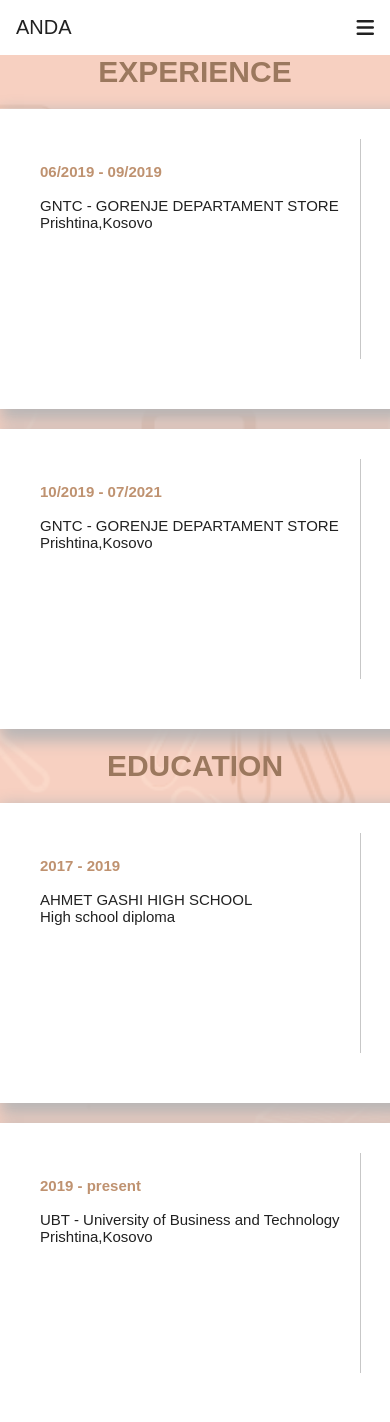
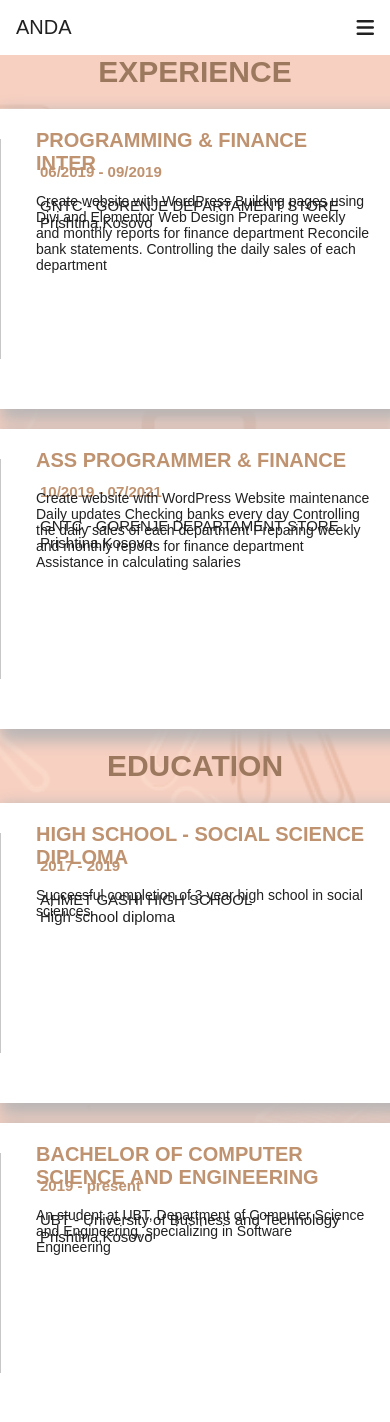
Before and after one commit to andakadriu/Myportfolio, a PHP site: page /resume.php in a window 390 px wide; the page is wider, and only the part inside the window is pictured. Shown: the top 1422 px of that part. Run offline with PHP 8.4, Linux system fonts and the light colour scheme.

Commit message:
css update

```diff
--- a/css/style.css
+++ b/css/style.css
@@ -238,10 +238,9 @@
 
 /*resume page css*/
 
-.clearfix{
-    clear: both;
-}
+
 .mainResume{
+
     margin:0;
     padding: 0;
     height: 50vh;
@@ -464,6 +463,12 @@
         margin-left: 35px;
 
     }
+.content-box{
+
+    position: absolute;
+
+
+}
 
 
 
```
